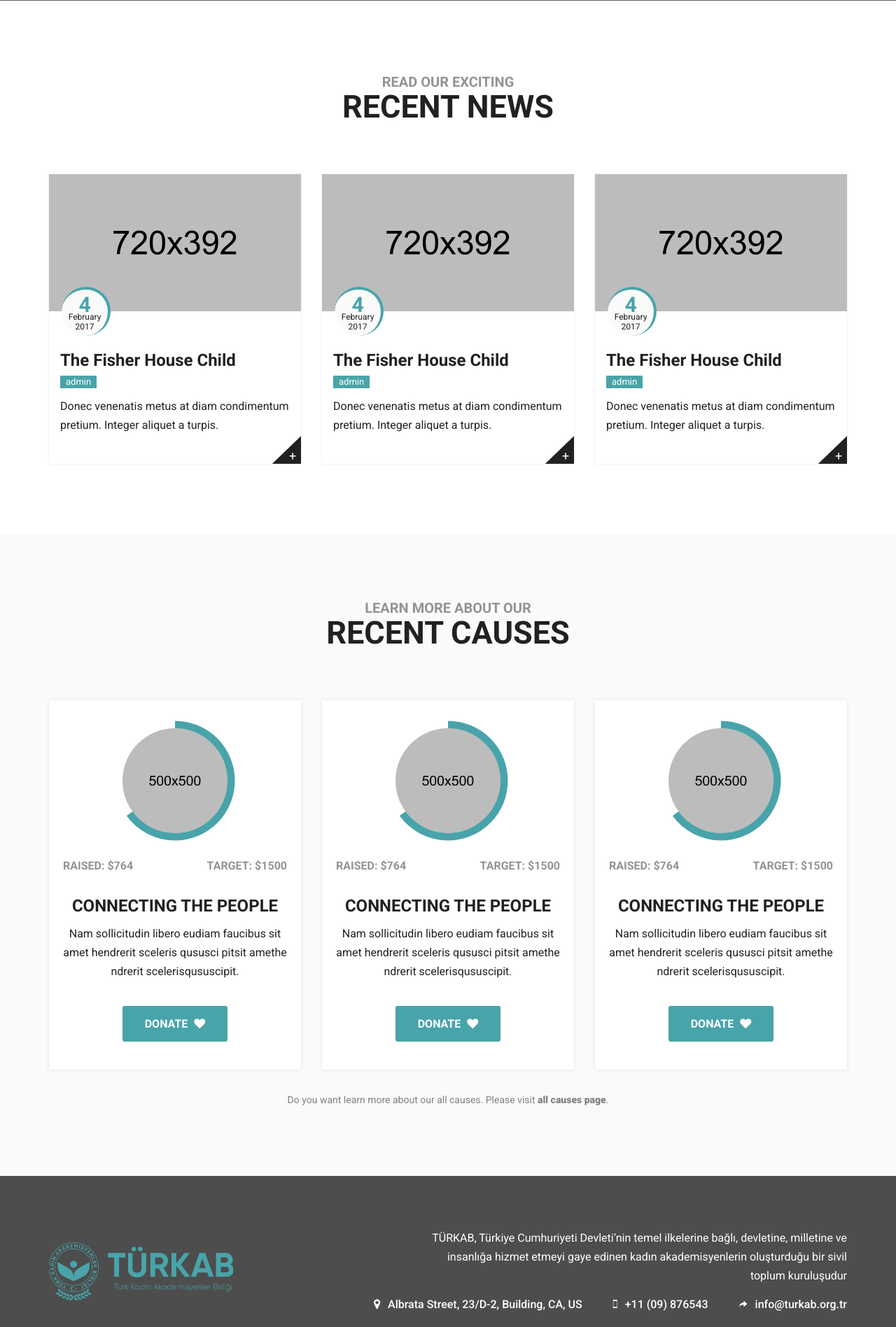
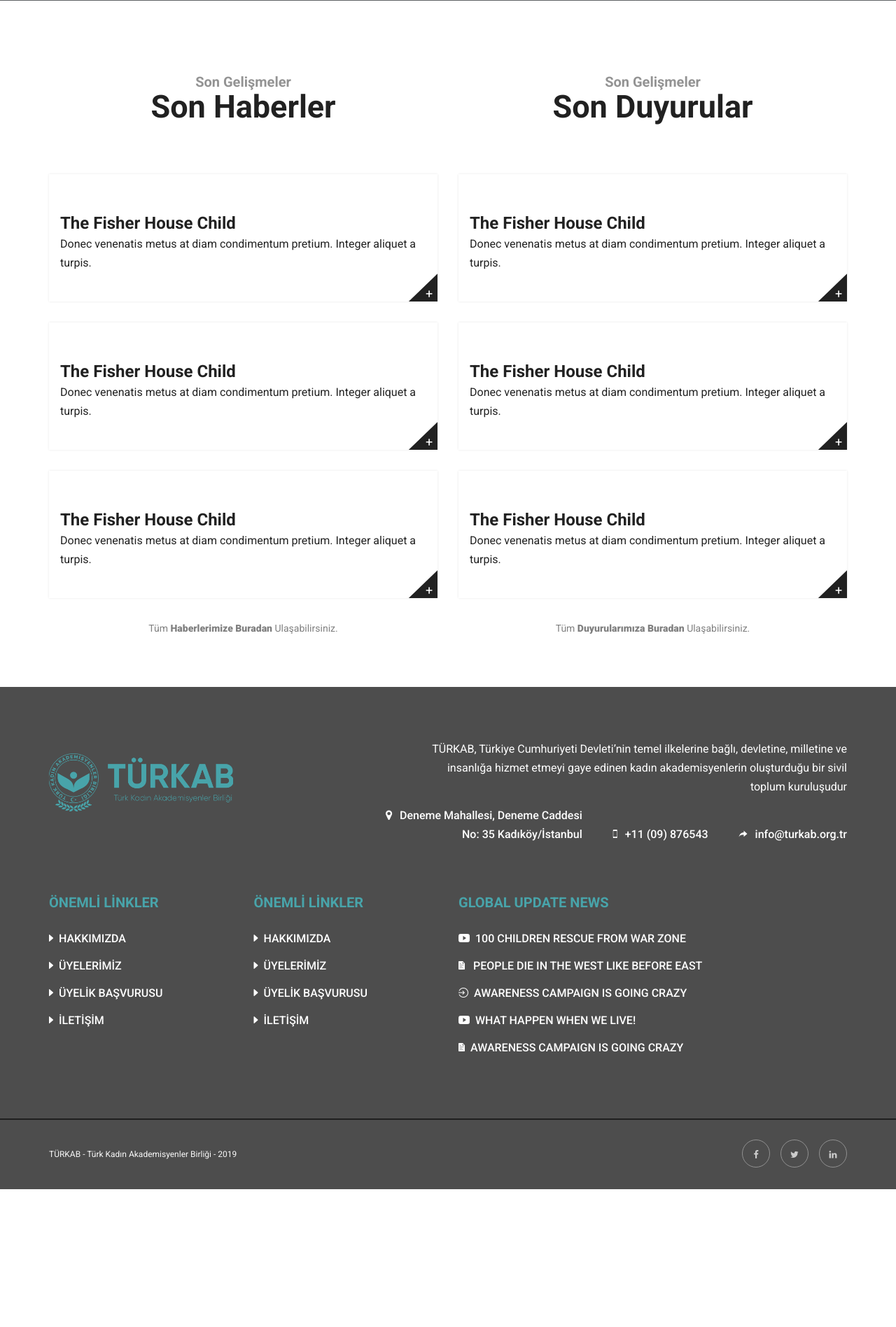
Before and after one commit to berkelmas/turkabSite, a Django app: page / in a window 1280 px wide. Shown: the part 791-2688 px from the top of the page at 70% size. After the commit the page ends 2491 px from the top, so only its background shows below. Run offline with Django 3.2, Linux system fonts and the light colour scheme; data comes from the database, SQL or seed files in the repository; both versions use the stored data as it was after the commit; some libraries are stand-ins or nearby versions; some web fonts are replaced.

Commit message:
duyuru and haber urls and html templates will be added. at index page, they are gonna be shown

```diff
--- a/mainapp/static/mainapp/css/style.css
+++ b/mainapp/static/mainapp/css/style.css
@@ -1929,7 +1929,7 @@ h5 {
 **  About
 -------------------------------------*/
 .banner-area {
-  background: url('../images/about/1.jpg');
+  background: url('../images/turkab-banner-background.png');
   background-size: cover;
   background-position: center center;
   position: relative;
@@ -1942,7 +1942,7 @@ h5 {
   width: 100%;
   height: 100%;
   content: '';
-  background: rgba(0, 0, 0, 0.85);
+  background: rgba(0, 0, 0, 0.60);
 }
 .banner-title {
   text-align: center;
--- a/mainapp/templates/mainapp/components/layout.html
+++ b/mainapp/templates/mainapp/components/layout.html
@@ -75,7 +75,7 @@
                                     <li><a href="{% url 'about' %}">GÖREV, HEDEF VE DEĞERLERİMİZ</a></li>
                                     <li><a href="{% url 'baskaninmesaji' %}">BAŞKANIN MESAJI</a></li>
                                     <li><a href="{% url 'yonetim' %}">YÖNETİM KURULU</a></li>
-                                    <li><a href="{% url 'baskaninmesaji' %}">BİRLİK SÖZLEŞMESİ</a></li>
+                                    <li><a href="{% url 'birliksozlesmesi' %}">BİRLİK SÖZLEŞMESİ</a></li>
                                   </ul>
                                </li>
 
@@ -138,7 +138,7 @@
                         <div class="footer-address text-right">
                             <p>TÜRKAB, Türkiye Cumhuriyeti Devleti’nin temel ilkelerine bağlı, devletine, milletine ve insanlığa hizmet etmeyi gaye edinen kadın akademisyenlerin oluşturduğu bir sivil toplum kuruluşudur</p>
                             <ul>
-                                <li><i class="fa fa-map-marker"></i> Albrata Street, 23/D-2, Building, CA, US </li>
+                                <li><i class="fa fa-map-marker"></i> Deneme Mahallesi, Deneme Caddesi <br> No: 35 Kadıköy/İstanbul </li>
                                 <li><i class="ion-iphone"></i> +11 (09) 876543 </li>
                                 <li><i class="ion-forward"></i> info@turkab.org.tr </li>
                             </ul>
--- a/mainapp/templates/mainapp/index.html
+++ b/mainapp/templates/mainapp/index.html
@@ -42,111 +42,95 @@
 
     <section class="recent-news-area">
         <div class="container">
+
+            <div class="row">
+                <div class="col-md-6">
+
                     <div class="section-heading section-padding">
-                 <h2><span>READ OUR EXCITING</span>RECENT NEWS</h2>
+                        <h2><span>Son Gelişmeler</span>Son Haberler</h2>
                     </div>
+
                     <div class="row">
-                <div class="col-md-4">
+                        <div class="col-md-12">
                             <div class="news-item">
-                        <div class="image">
-                            <img src="{% static 'mainapp/images/home/12.jpg' %}" class="img-responsive" alt="news">
-                            <div class="news-date-circle">
-                                 <span>4</span>
-                                February
-                                2017
-                            </div>
-                        </div>
+
                                 <div class="news-text">
                                     <h3><a href="#">The Fisher House Child</a></h3>
-                            <span class="yellow-bg author-name">admin</span>
                                     <p>Donec venenatis metus at diam condimentum pretium. Integer aliquet a turpis.</p>
                                 </div>
                                 <a href="#" class="read-more-icon"><span>+</span></a>
                             </div><!--/.news-item-->
                         </div>
-                <div class="col-md-4">
+                        <div class="col-md-12">
                             <div class="news-item">
-                        <div class="image">
-                            <img src="{% static 'mainapp/images/home/13.jpg' %}" class="img-responsive" alt="news">
-                            <div class="news-date-circle">
-                                <span>4</span>
-                                February
-                                2017
-                            </div>
-                        </div>
+
                                 <div class="news-text">
                                     <h3><a href="#">The Fisher House Child</a></h3>
-                            <span class="yellow-bg author-name">admin</span>
                                     <p>Donec venenatis metus at diam condimentum pretium. Integer aliquet a turpis.</p>
                                 </div>
                                 <a href="#" class="read-more-icon"><span>+</span></a>
                             </div><!--/.news-item-->
                         </div>
-                <div class="col-md-4">
+                        <div class="col-md-12">
                             <div class="news-item">
-                        <div class="image">
-                            <img src="{% static 'mainapp/images/home/14.jpg' %}" class="img-responsive" alt="news">
-                            <div class="news-date-circle">
-                                <span>4</span>
-                                February
-                                2017
-                            </div>
-                        </div>
+
                                 <div class="news-text">
                                     <h3><a href="#">The Fisher House Child</a></h3>
-                            <span class="yellow-bg author-name">admin</span>
                                     <p>Donec venenatis metus at diam condimentum pretium. Integer aliquet a turpis.</p>
                                 </div>
                                 <a href="#" class="read-more-icon"><span>+</span></a>
                             </div><!--/.news-item-->
                         </div>
+                        <div class="all-causes-page text-center ">Tüm <a href="#">Haberlerimize Buradan </a>Ulaşabilirsiniz.</div>
                     </div>
+                </div>
+
+                <div class="col-md-6">
+
+                        <div class="section-heading section-padding">
+                            <h2><span>Son Gelişmeler</span>Son Duyurular</h2>
+                        </div>
+
+                        <div class="row">
+                            <div class="col-md-12">
+                                <div class="news-item">
+
+                                    <div class="news-text">
+                                        <h3><a href="#">The Fisher House Child</a></h3>
+                                        <p>Donec venenatis metus at diam condimentum pretium. Integer aliquet a turpis.</p>
+                                    </div>
+                                    <a href="#" class="read-more-icon"><span>+</span></a>
+                                </div><!--/.news-item-->
+                            </div>
+                            <div class="col-md-12">
+                                <div class="news-item">
+
+                                    <div class="news-text">
+                                        <h3><a href="#">The Fisher House Child</a></h3>
+                                        <p>Donec venenatis metus at diam condimentum pretium. Integer aliquet a turpis.</p>
+                                    </div>
+                                    <a href="#" class="read-more-icon"><span>+</span></a>
+                                </div><!--/.news-item-->
+                            </div>
+                            <div class="col-md-12">
+                                <div class="news-item">
+
+                                    <div class="news-text">
+                                        <h3><a href="#">The Fisher House Child</a></h3>
+                                        <p>Donec venenatis metus at diam condimentum pretium. Integer aliquet a turpis.</p>
+                                    </div>
+                                    <a href="#" class="read-more-icon"><span>+</span></a>
+                                </div><!--/.news-item-->
+                            </div>
+
+                            <div class="all-causes-page text-center ">Tüm <a href="#">Duyurularımıza Buradan </a>Ulaşabilirsiniz.</div>
+                        </div>
+                    </div>
+            </div>
+
+
         </div>
     </section><!--/.recent-news-area-->
 
-<section class="recent-causes-area ash-white-bg">
-    <div class="container">
-        <div class="section-heading section-padding">
-             <h2><span>LEARN MORE ABOUT OUR</span>RECENT CAUSES</h2>
-        </div>
-        <div class="row">
-            <div class="col-md-4">
-                <div class="recent-causes-item">
-                      <div id="progress" class="colorfull-progress-active causes-item1" data-dimension="200" data-text="" data-percent="65" data-fgcolor="#48A4AA" data-bgcolor="transparent" data-width="10" data-bordersize="10" data-animationstep="2"></div>
-                     <div class="raised-targent"><span>RAISED: $764</span><span class="pull-right">TARGET: $1500</span></div>
-                     <div class="recent-causes-text text-center">
-                         <h3><a href="#">CONNECTING THE PEOPLE</a></h3>
-                         <p>Nam sollicitudin libero eudiam faucibus sit amet hendrerit sceleris qususci pitsit amethe ndrerit scelerisqususcipit.</p>
-                         <a href="#" class="sune-btn orange-bg">DONATE <i class="fa fa-heart"></i></a>
-                     </div>
-                </div><!--/.recent-causes-item-->
-            </div>
-            <div class="col-md-4">
-                <div class="recent-causes-item">
-                     <div id="progress2" class="colorfull-progress-active causes-item2" data-dimension="200" data-text="" data-percent="65" data-fgcolor="#48A4AA" data-bgcolor="transparent" data-width="10" data-bordersize="10" data-animationstep="2"></div>
-                     <div class="raised-targent"><span>RAISED: $764</span><span class="pull-right">TARGET: $1500</span></div>
-                     <div class="recent-causes-text text-center">
-                         <h3><a href="#">CONNECTING THE PEOPLE</a></h3>
-                         <p>Nam sollicitudin libero eudiam faucibus sit amet hendrerit sceleris qususci pitsit amethe ndrerit scelerisqususcipit.</p>
-                         <a href="#" class="sune-btn orange-bg">DONATE <i class="fa fa-heart"></i></a>
-                     </div>
-                </div><!--/.recent-causes-item-->
-            </div>
-            <div class="col-md-4">
-                <div class="recent-causes-item">
-                     <div id="progress3" class="colorfull-progress-active causes-item3" data-dimension="200" data-text="" data-percent="65" data-fgcolor="#48A4AA" data-bgcolor="transparent" data-width="10" data-bordersize="10" data-animationstep="2"></div>
-                     <div class="raised-targent"><span>RAISED: $764</span><span class="pull-right">TARGET: $1500</span></div>
-                     <div class="recent-causes-text text-center">
-                         <h3><a href="#">CONNECTING THE PEOPLE</a></h3>
-                         <p>Nam sollicitudin libero eudiam faucibus sit amet hendrerit sceleris qususci pitsit amethe ndrerit scelerisqususcipit.</p>
-                         <a href="#" class="sune-btn orange-bg">DONATE <i class="fa fa-heart"></i></a>
-                     </div>
-                </div><!--/.recent-causes-item-->
-            </div>
-        </div>
-        <div class="all-causes-page text-center ">Do you want learn more about our all causes. Please visit <a href="#">all causes page</a>.</div>
-    </div>
-</section><!--/.recent-causes-area-->
-
 
 {% endblock %}
--- a/mainapp/views.py
+++ b/mainapp/views.py
@@ -1,6 +1,6 @@
 from django.shortcuts import render, redirect
 from .models import Uye, BaskanMesaji, UyelikBasvurusu, Contact, \
-    Kurul, Etkinlik, Proje, Egitim
+    Kurul, Etkinlik, Proje, Egitim, Duyuru, Haber
 
 from django.core.paginator import Paginator
 
@@ -115,8 +115,51 @@ def etkinlikdetay(request, etkinlikslug):
     kurullarAlt = Kurul.objects.filter(kurul_ustkurul__isnull = False)
     return render(request, 'mainapp/etkinlikdetay.html', { 'etkinlik' : etkinlik, 'ucetkinlik' : ucetkinlik, 'kurullarUst' : kurullarUst, 'kurullarAlt' : kurullarAlt })
 
+def duyurular(request):
+    duyuru_list = Duyuru.objects.all()
+
+    paginator = Paginator(duyuru_list, 3)
+    page = request.GET.get('page')
+    duyurular = paginator.get_page(page)
+
+    ucduyuru = Duyuru.objects.all()[:3]
+    kurullarUst = Kurul.objects.filter(kurul_ustkurul__isnull = True)
+    kurullarAlt = Kurul.objects.filter(kurul_ustkurul__isnull = False)
+    return render(request, 'mainapp/duyurular.html', { 'duyurular' : duyurular, 'ucduyuru' : ucduyuru, 'kurullarAlt' : kurullarAlt, 'kurullarUst' : kurullarUst })
+
+def haberler(request):
+    haber_list = Haber.objects.all()
+
+    paginator = Paginator(haber_list, 3)
+    page = request.GET.get('page')
+    haberler = paginator.get_page(page)
+
+    uchaber = Haber.objects.all()[:3]
+    kurullarUst = Kurul.objects.filter(kurul_ustkurul__isnull = True)
+    kurullarAlt = Kurul.objects.filter(kurul_ustkurul__isnull = False)
+    return render(request, 'mainapp/haberler.html', { 'haberler' : haberler, 'uchaber' : uchaber, 'kurullarAlt' : kurullarAlt, 'kurullarUst' : kurullarUst })
+
+def duyurudetay(request, duyuruslug):
+    duyuru = Duyuru.objects.get(duyuru_slug= duyuruslug)
+
+    ucduyuru = Duyuru.objects.all()[:3]
+    kurullarUst = Kurul.objects.filter(kurul_ustkurul__isnull = True)
+    kurullarAlt = Kurul.objects.filter(kurul_ustkurul__isnull = False)
+    return render(request, 'mainapp/duyurudetay.html', { 'duyuru' : duyuru, 'ucduyuru' : ucduyuru, 'kurullarAlt' : kurullarAlt, 'kurullarUst' : kurullarUst })
+
+def haberdetay(request, haberslug):
+    haber = Haber.objects.get(haber_slug= haberslug)
+
+    uchaber = Haber.objects.all()[:3]
+    kurullarUst = Kurul.objects.filter(kurul_ustkurul__isnull = True)
+    kurullarAlt = Kurul.objects.filter(kurul_ustkurul__isnull = False)
+    return render(request, 'mainapp/haberdetay.html', { 'haber' : haber, 'kurullarUst' : kurullarUst, 'kurullarAlt' : kurullarAlt })
+
 def birliksozlesmesi(request):
-    return render(request, 'mainapp/birliksozlesmesi.html')
+
+    kurullarUst = Kurul.objects.filter(kurul_ustkurul__isnull = True)
+    kurullarAlt = Kurul.objects.filter(kurul_ustkurul__isnull = False)
+    return render(request, 'mainapp/birliksozlesmesi.html', { 'kurullarAlt' : kurullarAlt, 'kurullarUst' : kurullarUst })
 
 def uyelikbasvurusu(request):
 
```
Also changed, not shown: mainapp/admin.py (+9 -1 lines), mainapp/models.py (+37 -0 lines), mainapp/templates/mainapp/iletisim.html (+9 -9 lines), db.sqlite3, mainapp/migrations/0012_auto_20190826_1623.py (added), mainapp/static/mainapp/images/turkab-banner-background.png (added). Lines whose indentation alone changed are shown as unchanged.
